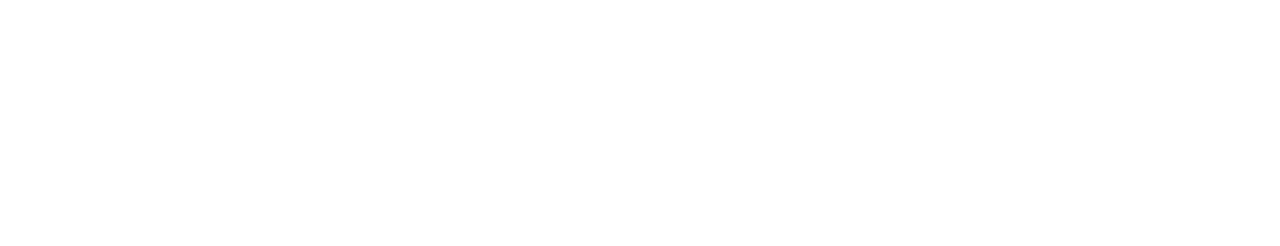
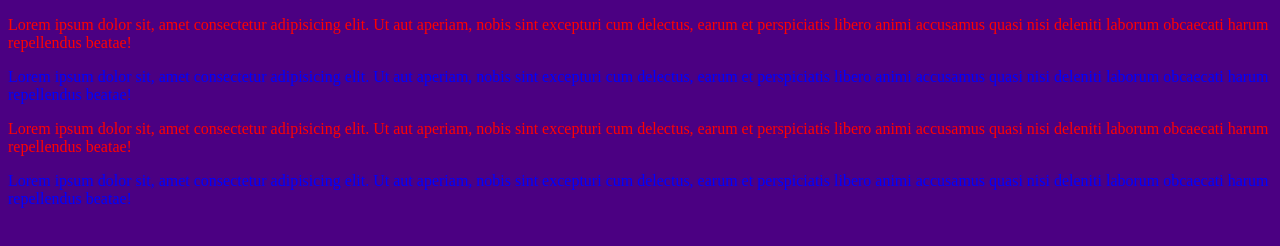
Before and after one commit to ricardohitalo/html-css, a plain HTML site: page exercicios/css/exer03.html in a window 1280 px wide. Drawn offline with Linux system fonts and the light colour scheme.

Commit message:
Update exer03.html

```diff
--- a/exercicios/css/exer03.html
+++ b/exercicios/css/exer03.html
@@ -4,8 +4,44 @@
     <meta charset="UTF-8">
     <meta name="viewport" content="width=device-width, initial-scale=1.0">
     <title>Classes e IDs</title>
+    <style type="text/css">
+    p {
+        color: red;
+    }
+
+    .azul {
+        color: blue;
+    }
+    #principal {
+        background: indigo;
+    }
+
+    </style>
 </head>
-<body>
-
+<body id="principal">
+    <p>
+        Lorem ipsum dolor sit, amet consectetur adipisicing elit.
+        Ut aut aperiam, nobis sint excepturi cum delectus,
+        earum et perspiciatis libero animi accusamus quasi nisi deleniti laborum obcaecati
+        harum repellendus beatae!
+    </p>
+    <p class="azul">
+        Lorem ipsum dolor sit, amet consectetur adipisicing elit.
+        Ut aut aperiam, nobis sint excepturi cum delectus,
+        earum et perspiciatis libero animi accusamus quasi nisi deleniti laborum obcaecati
+        harum repellendus beatae!
+    </p>
+    <p>
+        Lorem ipsum dolor sit, amet consectetur adipisicing elit.
+        Ut aut aperiam, nobis sint excepturi cum delectus,
+        earum et perspiciatis libero animi accusamus quasi nisi deleniti laborum obcaecati
+        harum repellendus beatae!
+    </p>
+    <p class="azul">
+        Lorem ipsum dolor sit, amet consectetur adipisicing elit.
+        Ut aut aperiam, nobis sint excepturi cum delectus,
+        earum et perspiciatis libero animi accusamus quasi nisi deleniti laborum obcaecati
+        harum repellendus beatae!
+    </p>
 </body>
 </html>
```
